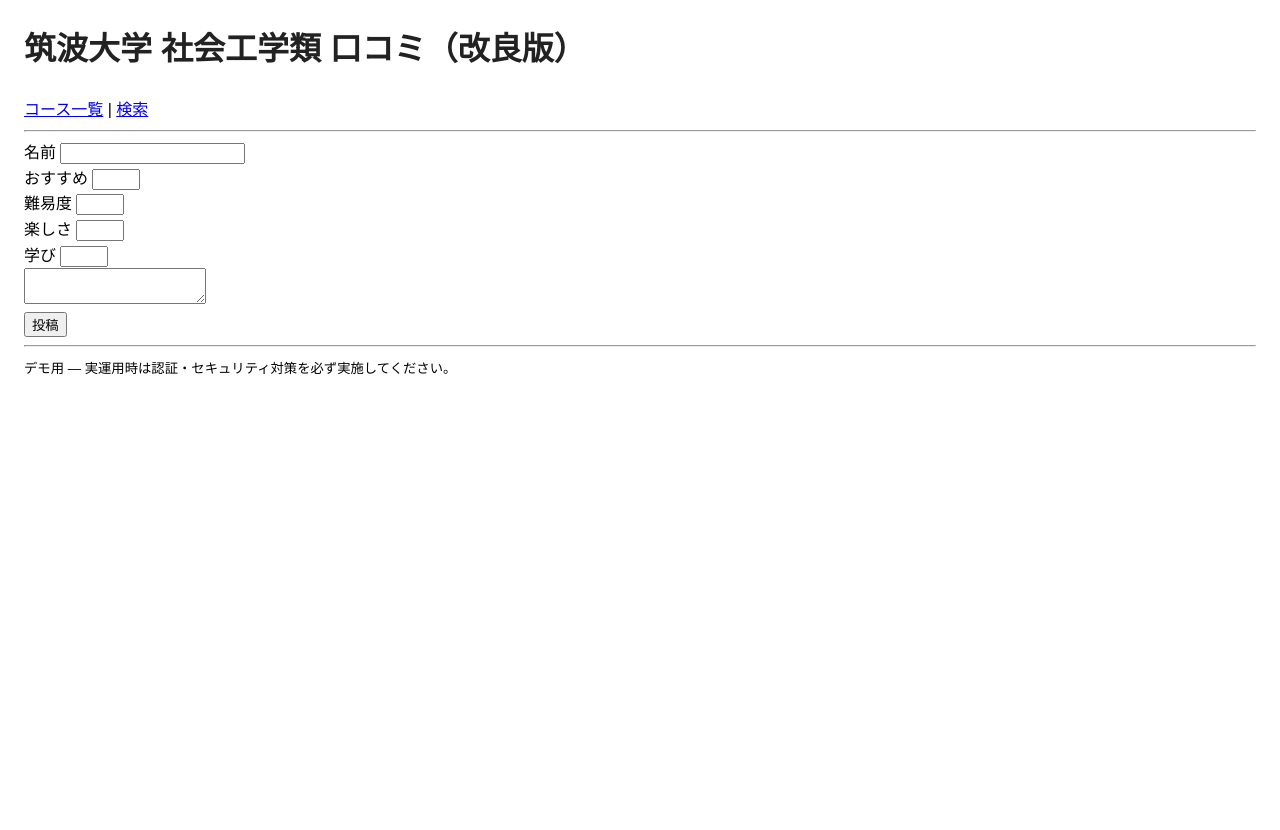
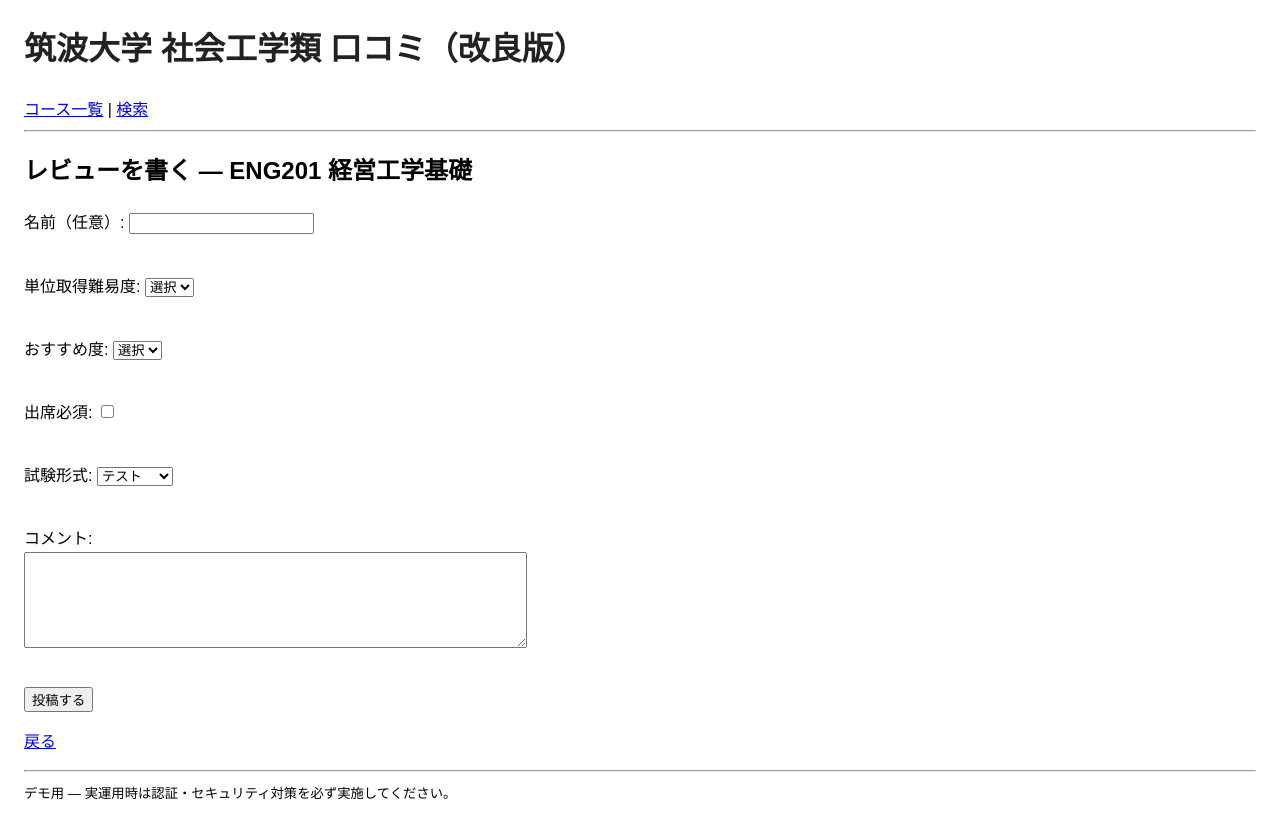
Before and after one commit to yuchan052121-ai/project3, a Flask app: page /course/2/add/ in a window 1280 px wide. Before the commit the page ends 375 px from the top, so only its background shows below. Run offline with Flask 3, Linux system fonts and the light colour scheme; data comes from the database, SQL or seed files in the repository.

Commit message:
Update add_review.html

```diff
--- a/templates/add_review.html
+++ b/templates/add_review.html
@@ -1,12 +1,45 @@
 {% extends "layout.html" %}
 {% block content %}
-<form method="post">
-名前 <input name="name" required><br>
-おすすめ <input name="recommend" type="number" min="1" max="5"><br>
-難易度 <input name="difficulty" type="number" min="1" max="5"><br>
-楽しさ <input name="fun" type="number" min="1" max="5"><br>
-学び <input name="learning" type="number" min="1" max="5"><br>
-<textarea name="comment"></textarea><br>
-<button>投稿</button>
+<h2>レビューを書く — {{ course['code'] }} {{ course['title'] }}</h2>
+
+<form method="post" action="{{ url_for('add_review', course_id=course['id']) }}">
+  <label>名前（任意）: <input name="name" required></label><br>
+
+  <label>単位取得難易度:
+    <select name="difficulty" required>
+      <option value="">選択</option>
+      {% for i in [5,4,3,2,1] %}
+        <option value="{{ i }}">{{ i }}</option>
+      {% endfor %}
+    </select>
+  </label><br>
+
+  <label>おすすめ度:
+    <select name="recommend" required>
+      <option value="">選択</option>
+      {% for i in [5,4,3,2,1] %}
+        <option value="{{ i }}">{{ i }}</option>
+      {% endfor %}
+    </select>
+  </label><br>
+
+  <label>出席必須: <input type="checkbox" name="attendance"></label><br>
+
+  <label>試験形式:
+    <select name="assessment">
+      <option value="テスト">テスト</option>
+      <option value="レポート">レポート</option>
+      <option value="両方">両方</option>
+      <option value="なし">なし</option>
+    </select>
+  </label><br>
+
+  <label>コメント:<br>
+    <textarea name="comment" rows="6" cols="60" required></textarea>
+  </label><br>
+
+  <button type="submit">投稿する</button>
 </form>
+
+<p><a href="{{ url_for('course_view', course_id=course['id']) }}">戻る</a></p>
 {% endblock %}
```
